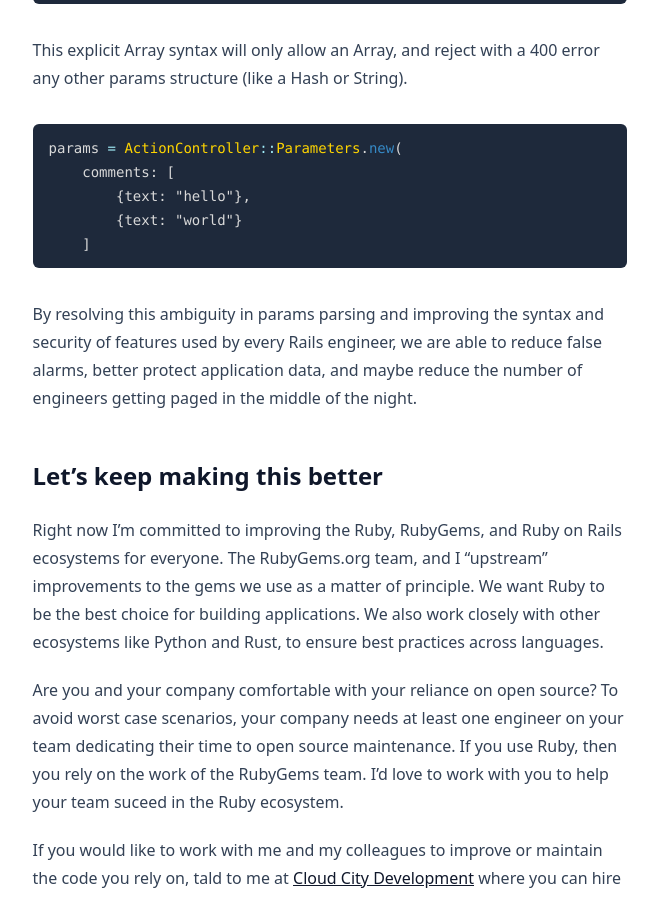
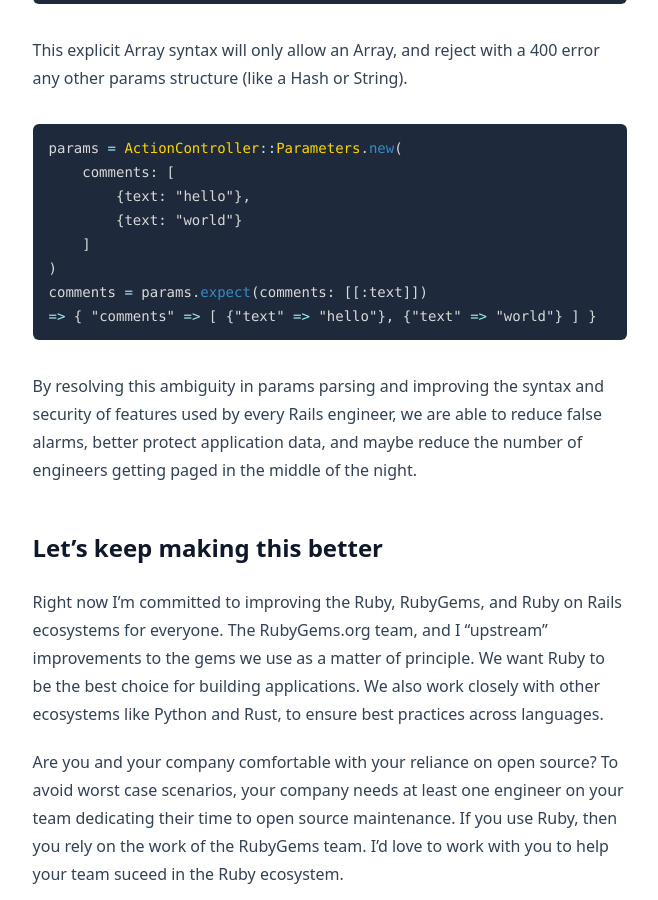
Before and after one commit to martinemde/martinemde.github.io, a Jekyll site: the page built from _posts/2024-10-22-how-to-rails-params-expect.md, in a window 1280 px wide and 900 px high, scrolled down 6164 px. Shown: the whole window, without its empty margins (310-968 px from the left). Built offline with Jekyll 4.4.1, drawn with Linux system fonts in a browser that asks for light colours; some web fonts are replaced.

Commit message:
fixup last example

```diff
--- a/_posts/2024-10-22-how-to-rails-params-expect.md
+++ b/_posts/2024-10-22-how-to-rails-params-expect.md
@@ -200,6 +200,10 @@ params = ActionController::Parameters.new(
         {text: "hello"},
         {text: "world"}
     ]
+)
+comments = params.expect(comments: [[:text]])
+=> { "comments" => [ {"text" => "hello"}, {"text" => "world"} ] }
+
 {% endhighlight %}
 
 By resolving this ambiguity in params parsing and improving the syntax and security of features used by every Rails engineer, we are able to reduce false alarms, better protect application data, and maybe reduce the number of engineers getting paged in the middle of the night.
```
